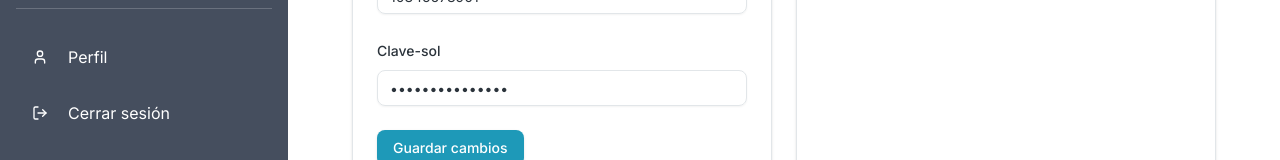
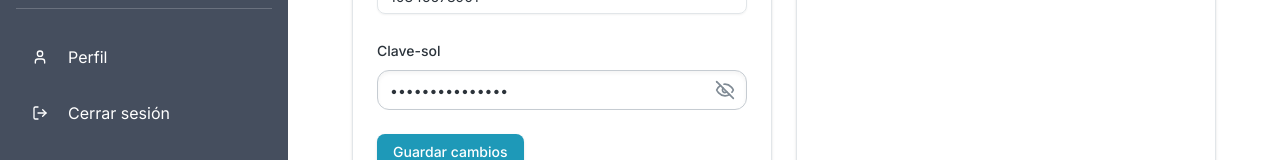
Before and after one commit to Luan-nee/Chets-Nuts-Foods, a React (Vite) app in the folder frontend/: page /settings in a window 1280 px wide. Shown: the part 639-799 px from the top of the page. Built offline with nearby package versions, Linux system fonts and the light colour scheme.

Commit message:
agregando campo RUC y clave sol al perfil del usuario

```diff
--- a/frontend/src/components/ui/input-password.tsx
+++ b/frontend/src/components/ui/input-password.tsx
@@ -1,5 +1,5 @@
-import { forwardRef } from "react";
-
+import { forwardRef, useCallback } from "react";
+import { useState } from "react";
 import { cn } from "../../lib/utils";
 
 // Icono de Ojo (Mostrar contraseña) - Inline SVG
@@ -40,37 +40,37 @@ const EyeOffIcon = () => (
   </svg>
 );
 
-const InputPassword2 = () => {
-  return (
-    <div className="relative">
-      <input
-
-        className={cn(
-          "flex h-9 w-full rounded-md border border-input bg-transparent px-3 py-1 text-base shadow-sm transition-colors file:border-0 file:bg-transparent file:text-sm file:font-medium file:text-foreground placeholder:text-muted-foreground focus-visible:outline-none focus-visible:ring-1 focus-visible:ring-ring disabled:cursor-not-allowed disabled:opacity-50 md:text-sm",
-
-        )}
-
-      />
-    </div>
-  );
-};
-
-export { InputPassword2 };
-
 const InputPassword = forwardRef<
   HTMLInputElement,
   React.ComponentProps<"input">
 >(({ className, type, ...props }, ref) => {
+  const [showPassword, setShowPassword] = useState(false);
+
+  const togglePasswordVisibility = () => {
+    setShowPassword(!showPassword);
+  };
+
   return (
+    <div className="relative">
       <input
-      type={type}
+        type={showPassword ? "text" : "password"}
         className={cn(
-        "flex h-9 w-full rounded-md border border-input bg-transparent px-3 py-1 text-base shadow-sm transition-colors file:border-0 file:bg-transparent file:text-sm file:font-medium file:text-foreground placeholder:text-muted-foreground focus-visible:outline-none focus-visible:ring-1 focus-visible:ring-ring disabled:cursor-not-allowed disabled:opacity-50 md:text-sm",
-        className
+          "flex h-10 w-full rounded-lg border border-gray-300 bg-white px-3 py-2 text-sm text-gray-800 shadow-inner transition-colors placeholder:text-gray-400 focus-visible:outline-none focus-visible:ring-2 focus-visible:ring-blue-500 disabled:cursor-not-allowed disabled:opacity-50",
+          showPassword ? "pr-10" : ""
         )}
         ref={ref}
         {...props}
       />
+
+      <button
+        type="button"
+        onClick={togglePasswordVisibility}
+        className="absolute inset-y-0 right-0 flex items-center pr-3 cursor-pointer text-gray-500 hover:text-blue-600 transition-colors"
+        aria-label={showPassword ? "Ocultar contraseña" : "Mostrar contraseña"}
+      >
+        {showPassword ? <EyeIcon /> : <EyeOffIcon />}
+      </button>
+    </div>
   );
 });
 
--- a/frontend/src/components/views/SettingsView.tsx
+++ b/frontend/src/components/views/SettingsView.tsx
@@ -1,9 +1,10 @@
-import { Card, CardContent, CardHeader, CardTitle } from '../ui/card';
-import { Label } from '../ui/label';
-import { Input } from '../ui/input';
-import { Button } from '../ui/button';
-import { Switch } from '../ui/switch';
-import { Separator } from '../ui/separator';
+import { Card, CardContent, CardHeader, CardTitle } from "../ui/card";
+import { Label } from "../ui/label";
+import { Input } from "../ui/input";
+import { Button } from "../ui/button";
+import { Switch } from "../ui/switch";
+import { Separator } from "../ui/separator";
+import { InputPassword } from "../ui/input-password";
 
 export default function SettingsView() {
   return (
@@ -20,17 +21,25 @@ export default function SettingsView() {
       <div className="grid gap-6 lg:grid-cols-2">
         <Card className="border-border bg-card">
           <CardHeader>
-              <CardTitle className="text-xl font-semibold text-card-foreground">
+            <CardTitle className="text-xl font-semibold text-card-foreground">
               Configuración del perfil
             </CardTitle>
           </CardHeader>
           <CardContent className="space-y-6">
             <div className="space-y-2">
-              <Label htmlFor="name" className="text-card-foreground">Nombre completo</Label>
-              <Input id="name" defaultValue="John Doe" className="text-foreground" />
+              <Label htmlFor="name" className="text-card-foreground">
+                Nombre completo
+              </Label>
+              <Input
+                id="name"
+                defaultValue="John Doe"
+                className="text-foreground"
+              />
             </div>
             <div className="space-y-2">
-              <Label htmlFor="email" className="text-card-foreground">Correo electrónico</Label>
+              <Label htmlFor="email" className="text-card-foreground">
+                Correo electrónico
+              </Label>
               <Input
                 id="email"
                 type="email"
@@ -39,16 +48,41 @@ export default function SettingsView() {
               />
             </div>
             <div className="space-y-2">
-              <Label htmlFor="company" className="text-card-foreground">Empresa</Label>
-              <Input id="company" defaultValue="InvenTrack Inc." className="text-foreground" />
+              <Label htmlFor="company" className="text-card-foreground">
+                Empresa
+              </Label>
+              <Input
+                id="company"
+                defaultValue="InvenTrack Inc."
+                className="text-foreground"
+              />
             </div>
             <div className="space-y-2">
-              <Label htmlFor="ruc" className="text-card-foreground">Ruc</Label>
-              <Input type='number' id="ruc" defaultValue="10345678901" className="text-foreground" />
+              <Label htmlFor="ruc" className="text-card-foreground">
+                Ruc
+              </Label>
+              <Input
+                type="number"
+                id="ruc"
+                defaultValue="10345678901"
+                className="text-foreground"
+              />
             </div>
             <div className="space-y-2">
-              <Label htmlFor="clave-sol" className="text-card-foreground">Clave-sol</Label>
-              <Input type='password' id="clave-sol" defaultValue="clavesoldefault" className="text-foreground" />
+              <Label htmlFor="clave-sol" className="text-card-foreground">
+                Clave-sol
+              </Label>
+              {/* <Input
+                type="password"
+                id="clave-sol"
+                defaultValue="clavesoldefault"
+                className="text-foreground"
+              /> */}
+              <InputPassword
+                id="clave-sol"
+                defaultValue="clavesoldefault"
+                className="text-foreground"
+              />
             </div>
             <Button className="bg-primary text-primary-foreground hover:bg-primary/90">
               Guardar cambios
@@ -57,7 +91,7 @@ export default function SettingsView() {
         </Card>
 
         <Card className="border-border bg-card">
-            <CardHeader>
+          <CardHeader>
             <CardTitle className="text-xl font-semibold text-card-foreground">
               Notificaciones
             </CardTitle>
@@ -65,9 +99,12 @@ export default function SettingsView() {
           <CardContent className="space-y-6">
             <div className="flex items-center justify-between">
               <div className="space-y-1">
-                <Label className="text-card-foreground">Alertas de stock bajo</Label>
+                <Label className="text-card-foreground">
+                  Alertas de stock bajo
+                </Label>
                 <p className="text-sm text-muted-foreground">
-                  Reciba notificaciones cuando los productos estén por debajo del mínimo
+                  Reciba notificaciones cuando los productos estén por debajo
+                  del mínimo
                 </p>
               </div>
               <Switch defaultChecked />
@@ -75,9 +112,12 @@ export default function SettingsView() {
             <Separator className="bg-border" />
             <div className="flex items-center justify-between">
               <div className="space-y-1">
-                <Label className="text-card-foreground">Actualizaciones de guías</Label>
+                <Label className="text-card-foreground">
+                  Actualizaciones de guías
+                </Label>
                 <p className="text-sm text-muted-foreground">
-                  Reciba actualizaciones sobre el estado de las guías de remisión
+                  Reciba actualizaciones sobre el estado de las guías de
+                  remisión
                 </p>
               </div>
               <Switch defaultChecked />
@@ -85,7 +125,9 @@ export default function SettingsView() {
             <Separator className="bg-border" />
             <div className="flex items-center justify-between">
               <div className="space-y-1">
-                <Label className="text-card-foreground">Informes por correo</Label>
+                <Label className="text-card-foreground">
+                  Informes por correo
+                </Label>
                 <p className="text-sm text-muted-foreground">
                   Resumen semanal de la actividad de inventario
                 </p>
@@ -97,13 +139,13 @@ export default function SettingsView() {
 
         <Card className="border-border bg-card">
           <CardHeader>
-              <CardTitle className="text-xl font-semibold text-card-foreground">
+            <CardTitle className="text-xl font-semibold text-card-foreground">
               Configuración del inventario
             </CardTitle>
           </CardHeader>
           <CardContent className="space-y-6">
             <div className="space-y-2">
-                <Label htmlFor="default-minimum" className="text-card-foreground">
+              <Label htmlFor="default-minimum" className="text-card-foreground">
                 Stock mínimo por defecto
               </Label>
               <Input
@@ -114,8 +156,14 @@ export default function SettingsView() {
               />
             </div>
             <div className="space-y-2">
-              <Label htmlFor="currency" className="text-card-foreground">Moneda</Label>
-              <Input id="currency" defaultValue="USD" className="text-foreground" />
+              <Label htmlFor="currency" className="text-card-foreground">
+                Moneda
+              </Label>
+              <Input
+                id="currency"
+                defaultValue="USD"
+                className="text-foreground"
+              />
             </div>
             <Button className="bg-primary text-primary-foreground hover:bg-primary/90">
               Actualizar configuración
@@ -125,28 +173,46 @@ export default function SettingsView() {
 
         <Card className="border-border bg-card">
           <CardHeader>
-              <CardTitle className="text-xl font-semibold text-card-foreground">
+            <CardTitle className="text-xl font-semibold text-card-foreground">
               Seguridad
             </CardTitle>
           </CardHeader>
           <CardContent className="space-y-6">
             <div className="space-y-2">
-              <Label htmlFor="current-password" className="text-card-foreground">
+              <Label
+                htmlFor="current-password"
+                className="text-card-foreground"
+              >
                 Contraseña actual
               </Label>
-              <Input id="current-password" type="password" className="text-foreground" />
+              <Input
+                id="current-password"
+                type="password"
+                className="text-foreground"
+              />
             </div>
             <div className="space-y-2">
               <Label htmlFor="new-password" className="text-card-foreground">
                 Nueva contraseña
               </Label>
-              <Input id="new-password" type="password" className="text-foreground" />
+              <Input
+                id="new-password"
+                type="password"
+                className="text-foreground"
+              />
             </div>
             <div className="space-y-2">
-              <Label htmlFor="confirm-password" className="text-card-foreground">
+              <Label
+                htmlFor="confirm-password"
+                className="text-card-foreground"
+              >
                 Confirmar contraseña
               </Label>
-              <Input id="confirm-password" type="password" className="text-foreground" />
+              <Input
+                id="confirm-password"
+                type="password"
+                className="text-foreground"
+              />
             </div>
             <Button className="bg-primary text-primary-foreground hover:bg-primary/90">
               Cambiar contraseña
```
Lines whose indentation alone changed are shown as unchanged.
